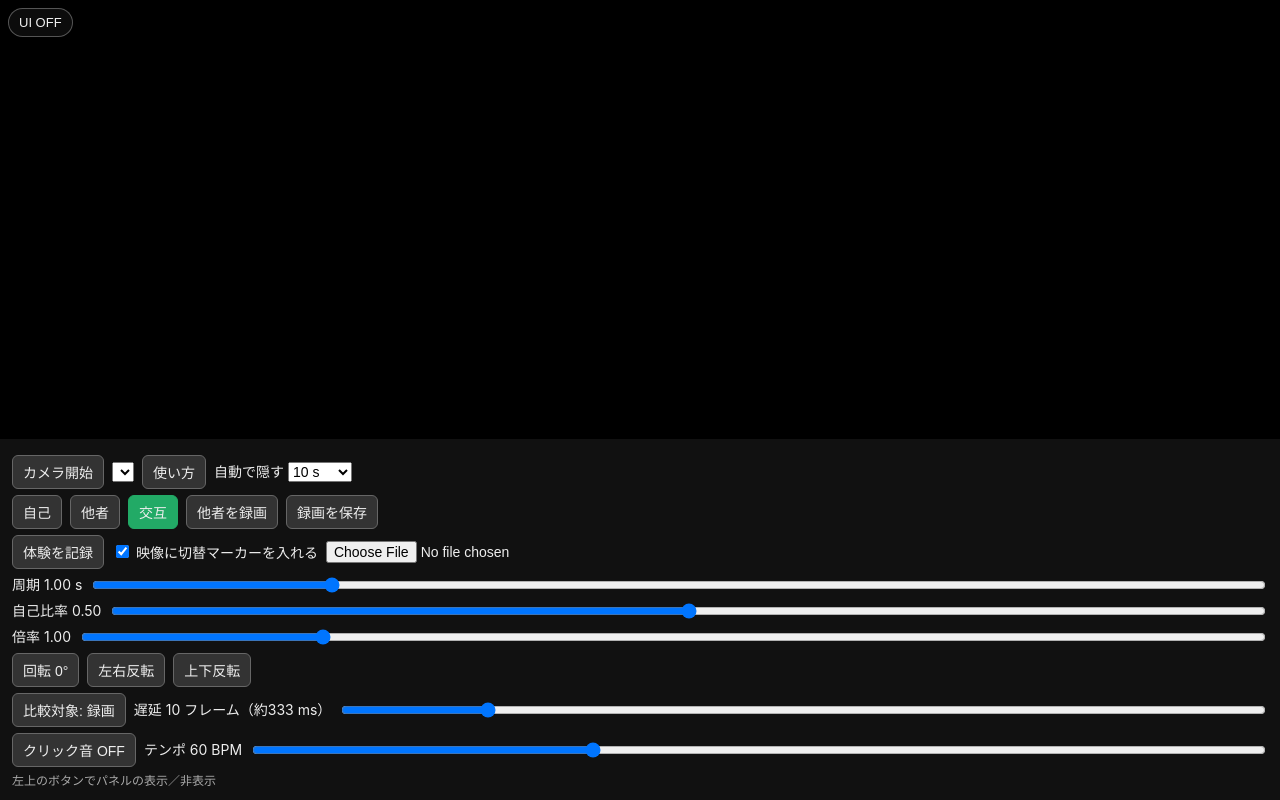
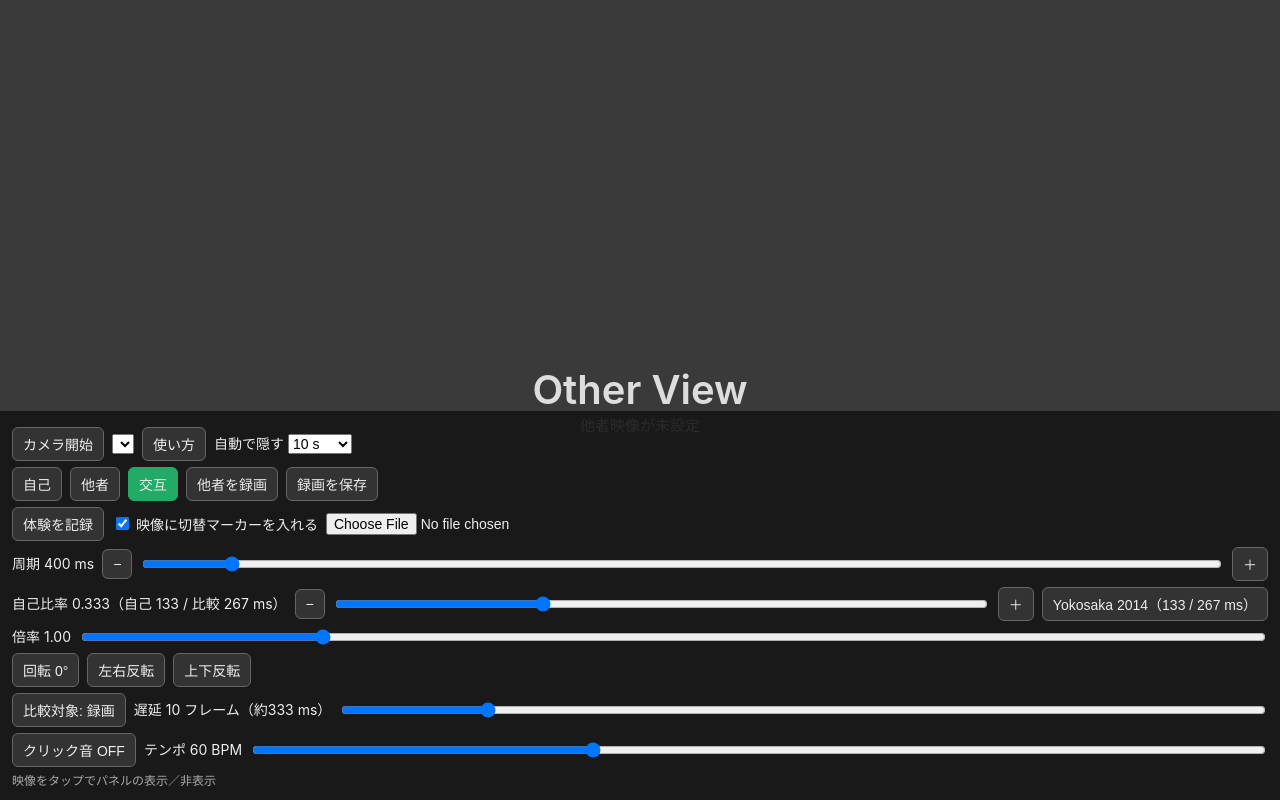
Before and after one commit to kasukeinu/self-other-fusion-demo, a plain HTML site: page index.html in a window 1280 px wide. Drawn offline with Linux system fonts and the light colour scheme.

Commit message:
Tap to toggle panel, finer period/ratio with Yokosaka 2014 defaults, Other View placeholder
Co-Authored-By: Claude Opus 5.5 <noreply@anthropic.com>
Claude-Session: https://claude.ai/code/session_01Tqf27Jier34HaCTfFAjgZL

```diff
--- a/index.html
+++ b/index.html
@@ -21,10 +21,10 @@
   label { white-space: nowrap; }
   input[type=range] { flex: 1; min-width: 120px; }
   #status { color: #aaa; font-size: 12px; }
-  #uiToggle { position: fixed; top: calc(8px + env(safe-area-inset-top)); left: 8px; z-index: 10;
-              padding: 6px 10px; border-radius: 16px; background: rgba(20,20,20,.6);
-              border: 1px solid rgba(255,255,255,.3); color: #eee; font-size: 13px; }
-  #uiToggle.dim { opacity: .25; }
+  #placeholder { position: absolute; inset: 0; display: flex; flex-direction: column;
+                 align-items: center; justify-content: center; background: #3a3a3a; color: #ddd;
+                 font: 600 40px/1.3 -apple-system, sans-serif; visibility: hidden; }
+  #placeholder small { font-size: 15px; font-weight: 400; color: #aaa; }
   #recDot { position: fixed; top: calc(14px + env(safe-area-inset-top)); right: 12px; z-index: 10;
             width: 10px; height: 10px; border-radius: 50%; background: #e33; display: none; }
   #recDot.on { display: block; }
@@ -41,12 +41,12 @@
 </head>
 <body>
 <div id="stage">
+  <div id="placeholder">Other View<small>他者映像が未設定</small></div>
   <video id="other" playsinline muted loop></video>
   <canvas id="delayed"></canvas>
   <video id="self" playsinline muted autoplay></video>
 </div>
 
-<button id="uiToggle">UI OFF</button>
 <div id="recDot"></div>
 
 <div id="help">
@@ -59,7 +59,7 @@
     <li>カメラ一覧から使うカメラを選ぶ（スマホは超広角があればそれを選ぶ）</li>
     <li><b>倍率・回転・左右反転・上下反転</b>で、映像の手が実際の手と同じ大きさ・向きになるように合わせる</li>
     <li>比較用の他者映像を用意する（下の「他者映像」を参照）</li>
-    <li>左上の<b>UI OFF</b>でパネルを隠して体験を始める。操作しないまま一定時間たつと自動でも隠れる（<b>自動で隠す</b>で時間を変更）</li>
+    <li><b>映像をタップ</b>するとパネルが隠れる／出る。操作しないまま一定時間たつと自動でも隠れる（<b>自動で隠す</b>で時間を変更）</li>
   </ol>
 
   <h3>表示モード</h3>
@@ -67,8 +67,11 @@
     <li><b>自己</b>：ライブ映像だけを表示</li>
     <li><b>他者</b>：比較対象だけを表示</li>
     <li><b>交互</b>：ライブ映像と比較対象を周期的に切り替える</li>
-    <li><b>周期</b>：1回の切替の長さ（0.25〜4 s）</li>
-    <li><b>自己比率</b>：1周期のうち自己映像を出す割合</li>
+    <li>起動時は<b>交互</b>。他者映像が未設定の間は、比較対象の時間に「Other View」と書いた画面が出る</li>
+    <li><b>周期</b>：自己と比較対象を1回ずつ出す長さ（100〜4000 ms）。−／＋で10 msずつ</li>
+    <li><b>自己比率</b>：1周期のうち自己映像を出す割合。−／＋で0.01ずつ。自己と比較対象の表示時間（ms）も表示</li>
+    <li><b>Yokosaka 2014</b>：初期値（周期400 ms、自己133 ms／他者267 ms）に戻す。Yokosaka et al. (2014) 実験1の切替条件</li>
+    <li>表示は画面の更新（60 Hzで約16.7 ms）単位で切り替わるので、msの値はその刻みに丸められる</li>
   </ul>
 
   <h3>比較対象</h3>
@@ -130,8 +133,19 @@
     <label><input type="checkbox" id="marker" checked> 映像に切替マーカーを入れる</label>
     <input type="file" id="file" accept="video/*">
   </div>
-  <div class="row"><label>周期 <span id="pV"></span> s</label><input id="period" type="range" min="0.25" max="4" step="0.05" value="1"></div>
-  <div class="row"><label>自己比率 <span id="rV"></span></label><input id="ratio" type="range" min="0.2" max="0.8" step="0.05" value="0.5"></div>
+  <div class="row">
+    <label>周期 <span id="pV"></span> ms</label>
+    <button class="step" data-t="period" data-d="-0.01">−</button>
+    <input id="period" type="range" min="0.1" max="4" step="0.01" value="0.4">
+    <button class="step" data-t="period" data-d="0.01">＋</button>
+  </div>
+  <div class="row">
+    <label>自己比率 <span id="rV"></span>（自己 <span id="sMs"></span> / 比較 <span id="oMs"></span> ms）</label>
+    <button class="step" data-t="ratio" data-d="-0.01">−</button>
+    <input id="ratio" type="range" min="0.05" max="0.95" step="0.001" value="0.333">
+    <button class="step" data-t="ratio" data-d="0.01">＋</button>
+    <button id="preset">Yokosaka 2014（133 / 267 ms）</button>
+  </div>
   <div class="row"><label>倍率 <span id="zV"></span></label><input id="zoom" type="range" min="0.5" max="3" step="0.01" value="1"></div>
   <div class="row">
     <button id="rot">回転 0°</button>
@@ -147,7 +161,7 @@
     <button id="click">クリック音 OFF</button>
     <label>テンポ <span id="bV"></span> BPM</label><input id="bpm" type="range" min="30" max="120" step="1" value="60">
   </div>
-  <div id="status">左上のボタンでパネルの表示／非表示</div>
+  <div id="status">映像をタップでパネルの表示／非表示</div>
 </div>
 
 <script>
@@ -255,6 +269,13 @@ let expRecorder = null, expChunks = [], expT0 = 0, expLog = [], lastShown = null
 function drawOut(srcEl) {
   const W = cOut.width, H = cOut.height;
   ctxOut.fillStyle = '#000'; ctxOut.fillRect(0, 0, W, H);
+  if (srcEl === vOther && !vOther.videoWidth) {          // 他者映像が未設定：Other View を描く
+    ctxOut.fillStyle = '#3a3a3a'; ctxOut.fillRect(0, 0, W, H);
+    ctxOut.fillStyle = '#ddd'; ctxOut.textAlign = 'center'; ctxOut.textBaseline = 'middle';
+    ctxOut.font = `600 ${Math.round(Math.min(W, H) / 10)}px sans-serif`;
+    ctxOut.fillText('Other View', W / 2, H / 2);
+    return;
+  }
   const sw = srcEl.videoWidth || srcEl.width, sh = srcEl.videoHeight || srcEl.height;
   if (sw && sh) {
     const k = Math.max(W / sw, H / sh), z = +$('zoom').value;   // object-fit: cover と同じ計算
@@ -318,12 +339,23 @@ function applyView() {
   vSelf.style.transform = tf; vOther.style.transform = tf; cDelay.style.transform = tf;
   $('dV').textContent = $('delay').value;
   $('dMs').textContent = Math.round(+$('delay').value / camFps * 1000);
-  $('pV').textContent = (+$('period').value).toFixed(2);
-  $('rV').textContent = (+$('ratio').value).toFixed(2);
+  const P = +$('period').value, R = +$('ratio').value;
+  $('pV').textContent = Math.round(P * 1000);
+  $('rV').textContent = R.toFixed(3);
+  $('sMs').textContent = Math.round(P * R * 1000);
+  $('oMs').textContent = Math.round(P * (1 - R) * 1000);
   $('zV').textContent = z.toFixed(2);
   $('bV').textContent = $('bpm').value;
 }
 ['period', 'ratio', 'zoom', 'bpm', 'delay'].forEach(id => $(id).oninput = applyView);
+// −/＋ボタン：周期は10 ms、比率は0.01ずつ
+document.querySelectorAll('button.step').forEach(b => b.onclick = () => {
+  const el = $(b.dataset.t);
+  const v = Math.min(+el.max, Math.max(+el.min, +el.value + +b.dataset.d));
+  el.value = v.toFixed(3); applyView();
+});
+// Yokosaka et al. (2014) 実験1の切替条件：自己133 ms・他者267 ms（周期400 ms）
+$('preset').onclick = () => { $('period').value = 0.4; $('ratio').value = 0.333; applyView(); };
 $('rot').onclick = () => { rot = (rot + 90) % 360; $('rot').textContent = `回転 ${rot}°`; applyView(); };
 $('flipH').onclick = () => { flipH = !flipH; $('flipH').classList.toggle('on', flipH); applyView(); };
 $('flipV').onclick = () => { flipV = !flipV; $('flipV').classList.toggle('on', flipV); applyView(); };
@@ -342,12 +374,11 @@ $('click').onclick = () => {
 // UIの表示／非表示（非表示中はボタンを薄くして映像の邪魔をしない）
 function setUI(show) {
   panel.classList.toggle('hidden', !show);
-  $('uiToggle').textContent = show ? 'UI OFF' : 'UI';
-  $('uiToggle').classList.toggle('dim', !show);
 }
  $('helpBtn').onclick = () => $('help').classList.add('show');
 $('helpClose').onclick = () => $('help').classList.remove('show');
-$('uiToggle').onclick = () => { setUI(panel.classList.contains('hidden')); resetHideTimer(); };
+// 映像（パネル以外）をタップするとパネルの表示／非表示を切り替える
+$('stage').addEventListener('click', () => { setUI(panel.classList.contains('hidden')); resetHideTimer(); });
 
 // 操作がなくなったら一定時間でパネルを隠す（使い方を表示中は隠さない）
 let hideTimer = null;
@@ -385,6 +416,8 @@ function loop(now) {
   const showSelf = mode === 'self' || (mode === 'alt' && phase < ratio);
   vSelf.style.visibility = showSelf ? 'visible' : 'hidden';
   cDelay.style.visibility = (!showSelf && src === 'delay') ? 'visible' : 'hidden';
+  const noOther = !vOther.videoWidth;                    // 録画・ファイルが未設定
+  $('placeholder').style.visibility = (!showSelf && src === 'rec' && noOther) ? 'visible' : 'hidden';
   if (expRecorder) {
     const shown = showSelf ? 'self' : src;               // self / rec / delay
     drawOut(showSelf ? vSelf : (src === 'delay' ? cDelay : vOther));
```
Also changed, not shown: 1 other file.
